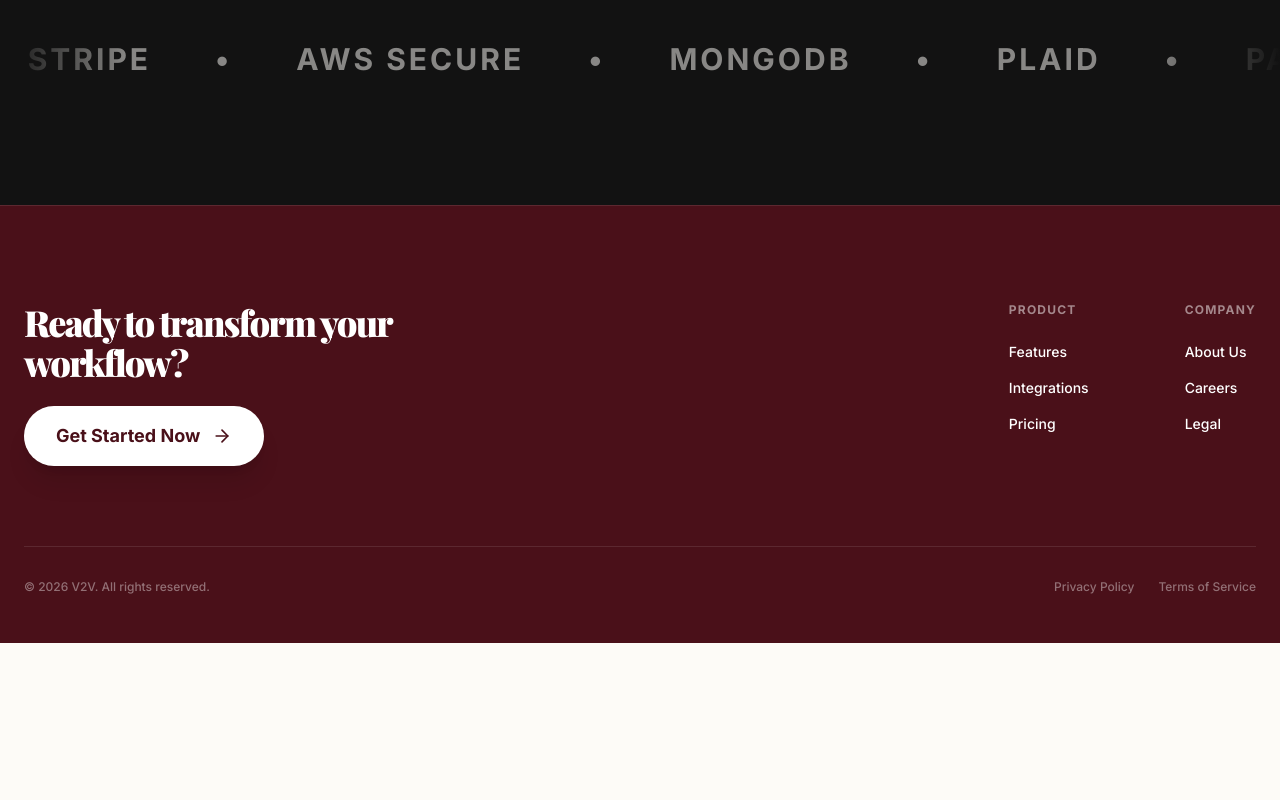
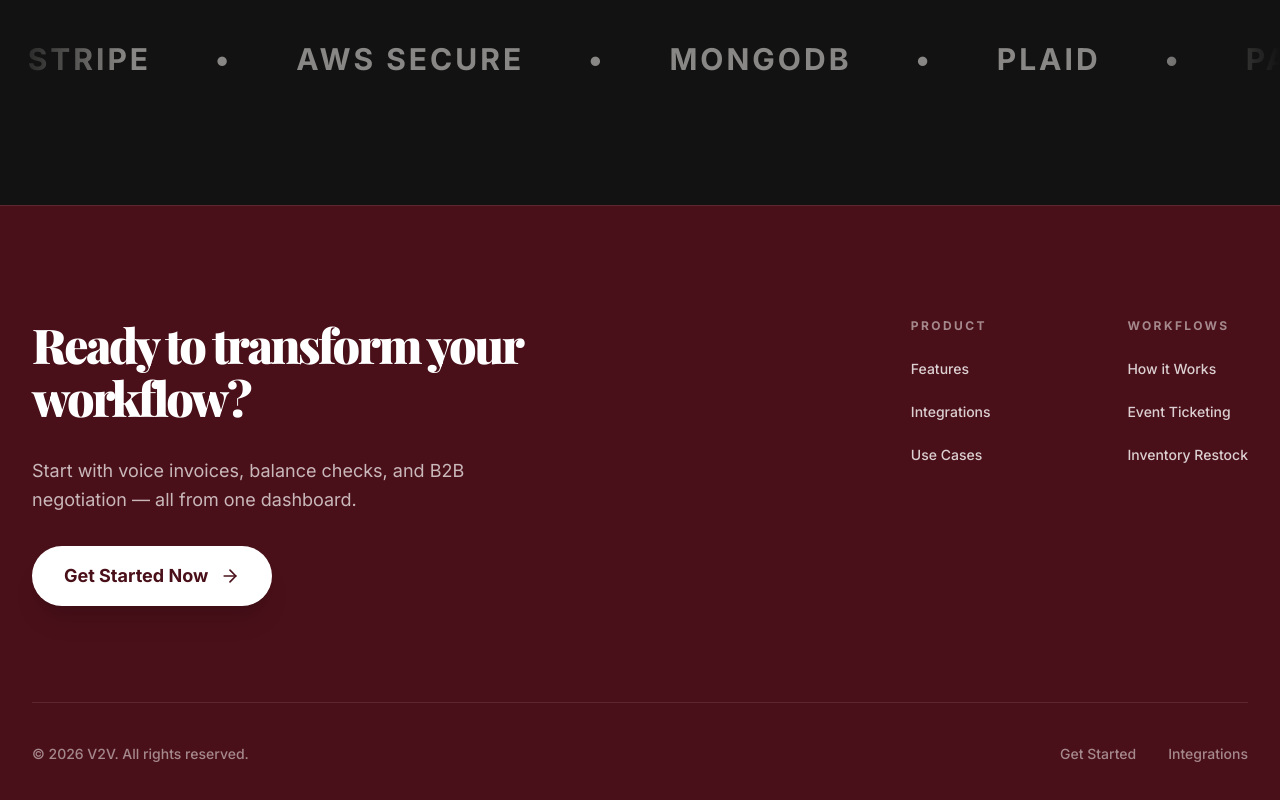
Before and after one commit to Demiladepy/v2v, a Next.js app: page / in a window 1280 px wide. Shown: the part 4892-5692 px from the top of the page. Before the commit the page ends 5535 px from the top, so only its background shows below. Built offline with nearby package versions, Linux system fonts and the light colour scheme; a web font is replaced by a local one.

Commit message:
Fix use case images and wire footer links to home sections

```diff
--- a/app/page.tsx
+++ b/app/page.tsx
@@ -81,12 +81,12 @@ export default function LandingPage() {
     {
       title: "Event Ticketing",
       desc: "Process walk-in ticket sales via voice commands instantly at the gate.",
-      img: "https://images.unsplash.com/photo-1540039155733-d7696d4eb98e?auto=format&fit=crop&q=80&w=800&h=400",
+      img: "/use-cases/event-ticketing.svg",
     },
     {
       title: "Inventory Restock",
       desc: "Reorder supplies vocally while auditing the stockroom, automatically updating the master ledger.",
-      img: "https://images.unsplash.com/photo-1587293852726-0d614afa0bc8?auto=format&fit=crop&q=80&w=800&h=400",
+      img: "/use-cases/inventory-restock.svg",
     },
     {
       title: "Customer Refunds",
@@ -94,6 +94,46 @@ export default function LandingPage() {
       img: "https://images.unsplash.com/photo-1556745753-b2904692b3cd?auto=format&fit=crop&q=80&w=800&h=400",
     },
   ];
+
+  const scrollToSection = (sectionId: string) => {
+    document.getElementById(sectionId)?.scrollIntoView({ behavior: "smooth" });
+  };
+
+  const openUseCase = (index: number) => {
+    setActiveUseCase(index);
+    window.setTimeout(() => {
+      document.getElementById("use-cases")?.scrollIntoView({ behavior: "smooth" });
+    }, 50);
+  };
+
+  useEffect(() => {
+    const hash = window.location.hash.replace("#", "");
+    if (!hash) return;
+
+    if (hash === "event-ticketing") {
+      openUseCase(3);
+      return;
+    }
+    if (hash === "inventory-restock") {
+      openUseCase(4);
+      return;
+    }
+
+    scrollToSection(hash);
+  }, []);
+
+  const FOOTER_LINKS = {
+    product: [
+      { label: "Features", action: () => scrollToSection("features") },
+      { label: "Integrations", action: () => scrollToSection("integrations") },
+      { label: "Use Cases", action: () => scrollToSection("use-cases") },
+    ],
+    company: [
+      { label: "How it Works", action: () => scrollToSection("how-it-works") },
+      { label: "Event Ticketing", action: () => openUseCase(3) },
+      { label: "Inventory Restock", action: () => openUseCase(4) },
+    ],
+  };
 
   return (
     <main className="flex-1 flex flex-col bg-[var(--cream-bg)] min-h-dvh font-sans w-full overflow-clip relative text-foreground">
@@ -505,12 +545,12 @@ export default function LandingPage() {
                         <p className="text-lg text-muted-foreground leading-relaxed flex-1">
                           {uc.desc}
                         </p>
-                        <div className="flex-1 w-full max-w-md h-48 rounded-3xl overflow-hidden relative shadow-lg">
-                          <div className="absolute inset-0 bg-brand/20 mix-blend-color z-10 pointer-events-none" />
+                        <div className="flex-1 w-full max-w-md h-48 rounded-3xl overflow-hidden relative shadow-lg bg-[var(--cream-bg)]">
+                          <div className="absolute inset-0 bg-brand/10 mix-blend-multiply z-10 pointer-events-none" />
                           <img
                             src={uc.img}
                             alt={uc.title}
-                            className="w-full h-full object-cover"
+                            className="w-full h-full object-cover object-center"
                           />
                         </div>
                       </div>
@@ -524,7 +564,10 @@ export default function LandingPage() {
       </section>
 
       {/* 6. Integration & Security (Infinite Marquee) */}
-      <section className="w-full py-24 bg-foreground text-background overflow-hidden relative flex flex-col items-center">
+      <section
+        id="integrations"
+        className="w-full py-24 bg-foreground text-background overflow-hidden relative flex flex-col items-center"
+      >
         <div className="text-center mb-12 px-6 z-10 relative">
           <Layers className="w-12 h-12 text-brand-light mx-auto mb-6" />
           <h2 className="text-3xl md:text-4xl font-black tracking-tight mb-4 font-serif">
@@ -566,12 +609,18 @@ export default function LandingPage() {
       </section>
 
       {/* 7. Footer */}
-      <footer className="w-full bg-[var(--brand-dark)] text-white pt-24 pb-12 px-6 border-t border-white/10">
-        <div className="max-w-7xl mx-auto flex flex-col md:flex-row justify-between items-start gap-16 mb-20">
-          <div className="max-w-md">
-            <h2 className="text-4xl font-black tracking-tighter mb-6 font-serif">
+      <footer
+        id="cta"
+        className="w-full bg-[var(--brand-dark)] text-white pt-28 pb-16 px-6 sm:px-8 border-t border-white/10"
+      >
+        <div className="max-w-7xl mx-auto flex flex-col lg:flex-row justify-between items-start gap-20 lg:gap-24 mb-24">
+          <div className="max-w-lg space-y-8">
+            <h2 className="text-4xl md:text-5xl font-black tracking-tighter font-serif leading-[1.1]">
               Ready to transform your workflow?
             </h2>
+            <p className="text-base md:text-lg text-white/70 leading-relaxed max-w-md">
+              Start with voice invoices, balance checks, and B2B negotiation — all from one dashboard.
+            </p>
             <Link href="/login">
               <button className="py-4 px-8 bg-white text-brand-dark font-bold text-lg rounded-full flex items-center gap-3 transition-all shadow-xl hover:-translate-y-1 active:scale-95 group">
                 Get Started Now{" "}
@@ -580,47 +629,60 @@ export default function LandingPage() {
             </Link>
           </div>
 
-          <div className="flex gap-12 sm:gap-24 text-sm font-medium">
-            <div className="flex flex-col gap-4">
-              <span className="text-white/50 uppercase tracking-widest text-xs font-bold mb-2">
+          <div className="grid grid-cols-2 gap-12 sm:gap-20 lg:gap-24 text-sm font-medium w-full lg:w-auto">
+            <div className="flex flex-col gap-5">
+              <span className="text-white/50 uppercase tracking-[0.2em] text-xs font-bold mb-1">
                 Product
               </span>
-              <a href="#" className="hover:text-white/70 transition-colors">
-                Features
-              </a>
-              <a href="#" className="hover:text-white/70 transition-colors">
-                Integrations
-              </a>
-              <a href="#" className="hover:text-white/70 transition-colors">
-                Pricing
-              </a>
+              {FOOTER_LINKS.product.map((link) => (
+                <button
+                  key={link.label}
+                  type="button"
+                  onClick={link.action}
+                  className="text-left text-white/80 hover:text-white transition-colors leading-relaxed"
+                >
+                  {link.label}
+                </button>
+              ))}
             </div>
-            <div className="flex flex-col gap-4">
-              <span className="text-white/50 uppercase tracking-widest text-xs font-bold mb-2">
-                Company
+            <div className="flex flex-col gap-5">
+              <span className="text-white/50 uppercase tracking-[0.2em] text-xs font-bold mb-1">
+                Workflows
               </span>
-              <a href="#" className="hover:text-white/70 transition-colors">
-                About Us
-              </a>
-              <a href="#" className="hover:text-white/70 transition-colors">
-                Careers
-              </a>
-              <a href="#" className="hover:text-white/70 transition-colors">
-                Legal
-              </a>
+              {FOOTER_LINKS.company.map((link) => (
+                <button
+                  key={link.label}
+                  type="button"
+                  onClick={link.action}
+                  className="text-left text-white/80 hover:text-white transition-colors leading-relaxed"
+                >
+                  {link.label}
+                </button>
+              ))}
             </div>
           </div>
         </div>
 
-        <div className="max-w-7xl mx-auto border-t border-white/10 pt-8 flex flex-col sm:flex-row items-center justify-between gap-4 text-xs font-medium text-white/40">
-          <p>© 2026 V2V. All rights reserved.</p>
-          <div className="flex items-center gap-6">
-            <a href="#" className="hover:text-white/70 transition-colors">
-              Privacy Policy
-            </a>
-            <a href="#" className="hover:text-white/70 transition-colors">
-              Terms of Service
-            </a>
+        <div
+          id="legal"
+          className="max-w-7xl mx-auto border-t border-white/10 pt-10 flex flex-col sm:flex-row items-center justify-between gap-6 text-sm font-medium text-white/50"
+        >
+          <p className="leading-relaxed">© 2026 V2V. All rights reserved.</p>
+          <div className="flex items-center gap-8">
+            <button
+              type="button"
+              onClick={() => scrollToSection("cta")}
+              className="hover:text-white transition-colors leading-relaxed"
+            >
+              Get Started
+            </button>
+            <button
+              type="button"
+              onClick={() => scrollToSection("integrations")}
+              className="hover:text-white transition-colors leading-relaxed"
+            >
+              Integrations
+            </button>
           </div>
         </div>
       </footer>
```
Also changed, not shown: public/use-cases/event-ticketing.svg (added), public/use-cases/inventory-restock.svg (added).
